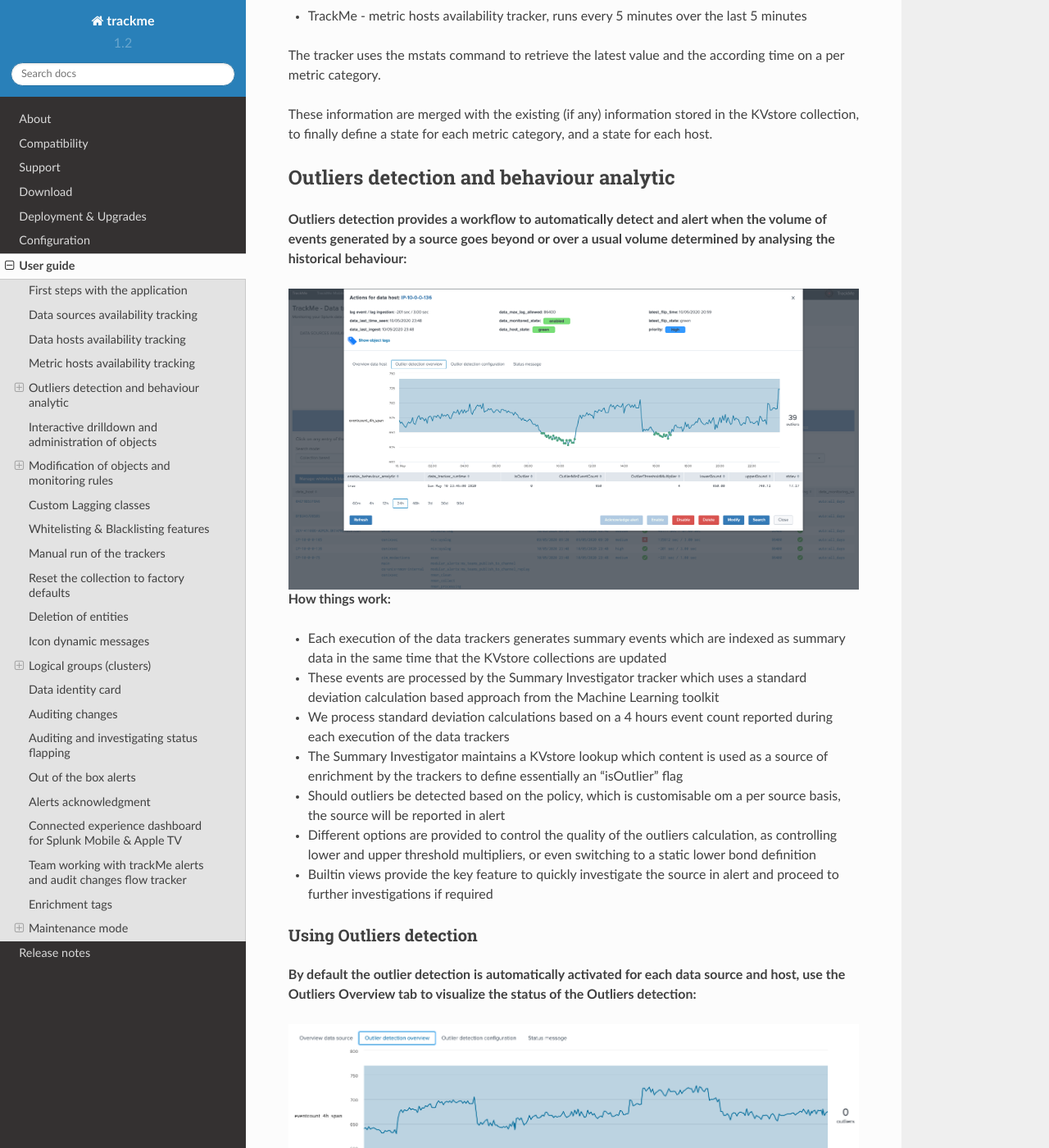
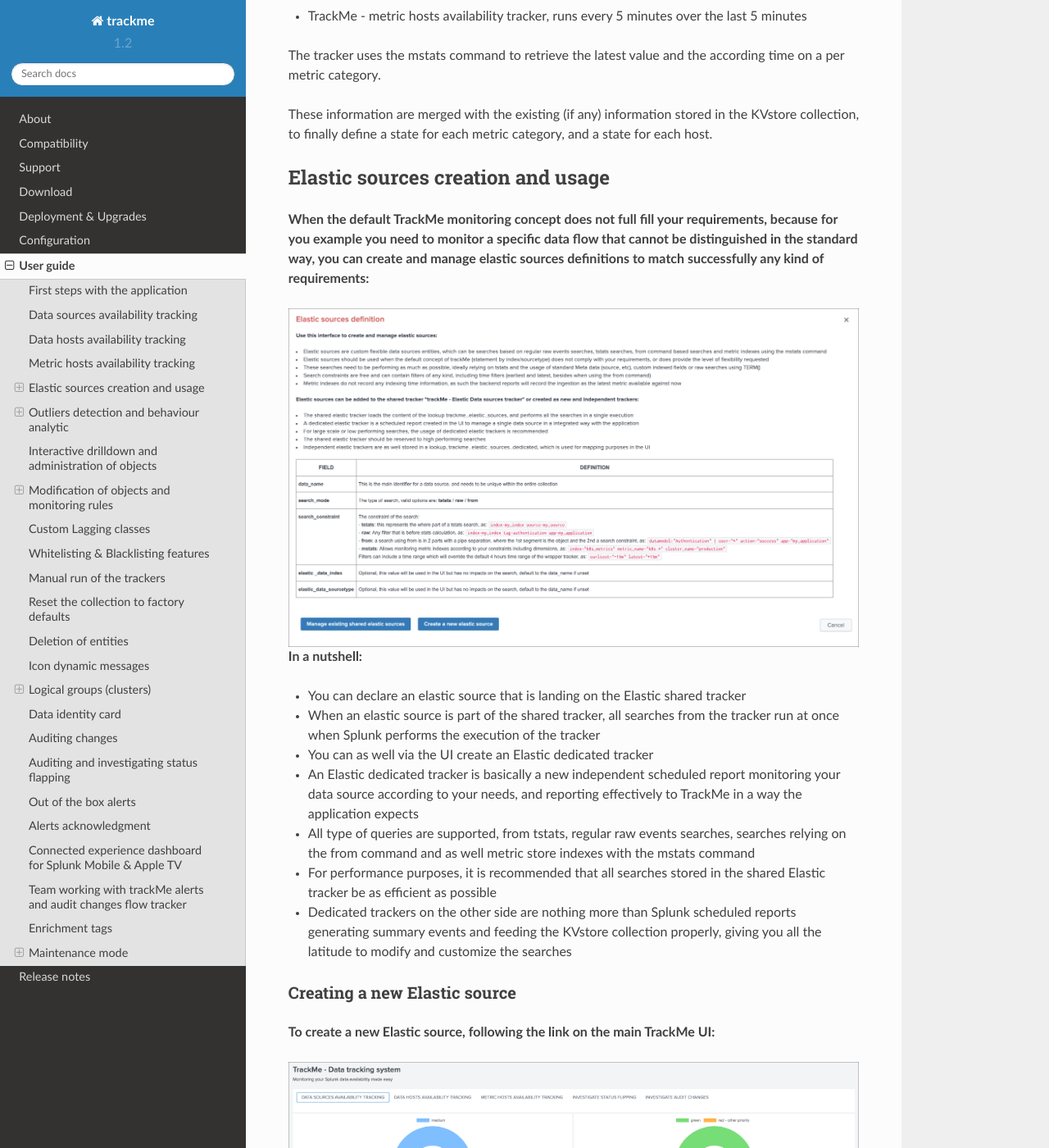
Before and after one commit to guilhemmarchand/trackme, a Sphinx documentation site: the page built from docs/userguide.rst, in a window 1280 px wide and 1400 px high, scrolled down 5473 px. Shown: the whole window at 82% size. Built offline with Sphinx 7.4.7 and the Read the Docs theme 2.0.0, drawn with Linux system fonts in a browser that asks for light colours; some of the changed text lies outside the part shown.

Commit message:
Documentation update

```diff
--- a/docs/userguide.rst
+++ b/docs/userguide.rst
@@ -148,6 +148,73 @@
 
 These information are merged with the existing (if any) information stored in the KVstore collection, to finally define a state for each metric category, and a state for each host.
 
+Elastic sources creation and usage
+==================================
+
+**When the default TrackMe monitoring concept does not full fill your requirements, because for you example you need to monitor a specific data flow that cannot be distinguished in the standard way, you can create and manage elastic sources definitions to match successfully any kind of requirements:**
+
+.. image:: img/elastic_sources1.png
+   :alt: elastic_sources1.png
+   :align: center
+
+**In a nutshell:**
+
+- You can declare an elastic source that is landing on the Elastic shared tracker
+- When an elastic source is part of the shared tracker, all searches from the tracker run at once when Splunk performs the execution of the tracker
+- You can as well via the UI create an Elastic dedicated tracker
+- An Elastic dedicated tracker is basically a new independent scheduled report monitoring your data source according to your needs, and reporting effectively to TrackMe in a way the application expects
+- All type of queries are supported, from tstats, regular raw events searches, searches relying on the from command and as well metric store indexes with the mstats command
+- For performance purposes, it is recommended that all searches stored in the shared Elastic tracker be as efficient as possible
+- Dedicated trackers on the other side are nothing more than Splunk scheduled reports generating summary events and feeding the KVstore collection properly, giving you all the latitude to modify and customize the searches
+
+Creating a new Elastic source
+-----------------------------
+
+**To create a new Elastic source, following the link on the main TrackMe UI:**
+
+.. image:: img/elastic_sources2.png
+   :alt: elastic_sources2.png
+   :align: center
+
+**Then use the guided schema to test and create the configuration:**
+
+.. image:: img/elastic_sources3.png
+   :alt: elastic_sources3.png
+   :align: center
+
+Creating a new shared or dedicated Elastic source
+-------------------------------------------------
+
+**Within the UI, full fill the requirements and save the new source if the simulation is successful:**
+
+*For a shared tracker:*
+
+.. image:: img/elastic_sources_shared1.png
+   :alt: elastic_sources_shared1.png
+   :align: center
+
+.. image:: img/elastic_sources_shared2.png
+   :alt: elastic_sources_shared2.png
+   :align: center
+
+*For a dedicated tracker:*
+
+.. image:: img/elastic_sources_dedicated1.png
+   :alt: elastic_sources_dedicated1.png
+   :align: center
+
+.. image:: img/elastic_sources_dedicated2.png
+   :alt: elastic_sources_dedicated2.png
+   :align: center
+
+How Elastic sources are taking in consideration
+-----------------------------------------------
+
+**Upon a few minutes following the creation of the Elastic source, it will be automatically added within TrackMe and monitoring starts immediately:**
+
+- Shared Elastic sources depend on the Shared tracker "TrackMe - Elastic sources shared tracker"
+- Dedicated Elastic sources depend on the execution of their own tracker, which name was provided in the UI during the creation
+
 Outliers detection and behaviour analytic
 =========================================
 
@@ -166,6 +233,23 @@
 - Should outliers be detected based on the policy, which is customisable om a per source basis, the source will be reported in alert
 - Different options are provided to control the quality of the outliers calculation, as controlling lower and upper threshold multipliers, or even switching to a static lower bond definition
 - Builtin views provide the key feature to quickly investigate the source in alert and proceed to further investigations if required
+
+Behaviour Analytic Mode
+-----------------------
+
+**By default, the application operates in Production mode, which means that an outlier detection occurring over a data source or host will influence its state effectively.**
+
+**The behaviour analytic mode can be switched to the following status:**
+
+- production: affects objects status to the red state
+- training : affects objects status to the orange state
+- disabled: does nothing
+
+**The mode can be configured via UI in the "TrackMe manage and configure" link in the navigation bar:**
+
+.. image:: img/behaviour_analytic_mode.png
+   :alt: behaviour_analytic_mode.png
+   :align: center
 
 Using Outliers detection
 ------------------------
```
Also changed, not shown: docs/img/behaviour_analytic_mode.png (added), docs/img/elastic_sources1.png (added), docs/img/elastic_sources2.png (added), docs/img/elastic_sources3.png (added), docs/img/elastic_sources_dedicated1.png (added), docs/img/elastic_sources_dedicated2.png (added), docs/img/elastic_sources_shared1.png (added), docs/img/elastic_sources_shared2.png (added), docs/img/outliers_config1.png, docs/img/outliers_config2.png, docs/img/outliers_config3.png, docs/img/outliers_upper1.png, docs/img/outliers_zoom1.png, docs/img/screenshot_home.png.
